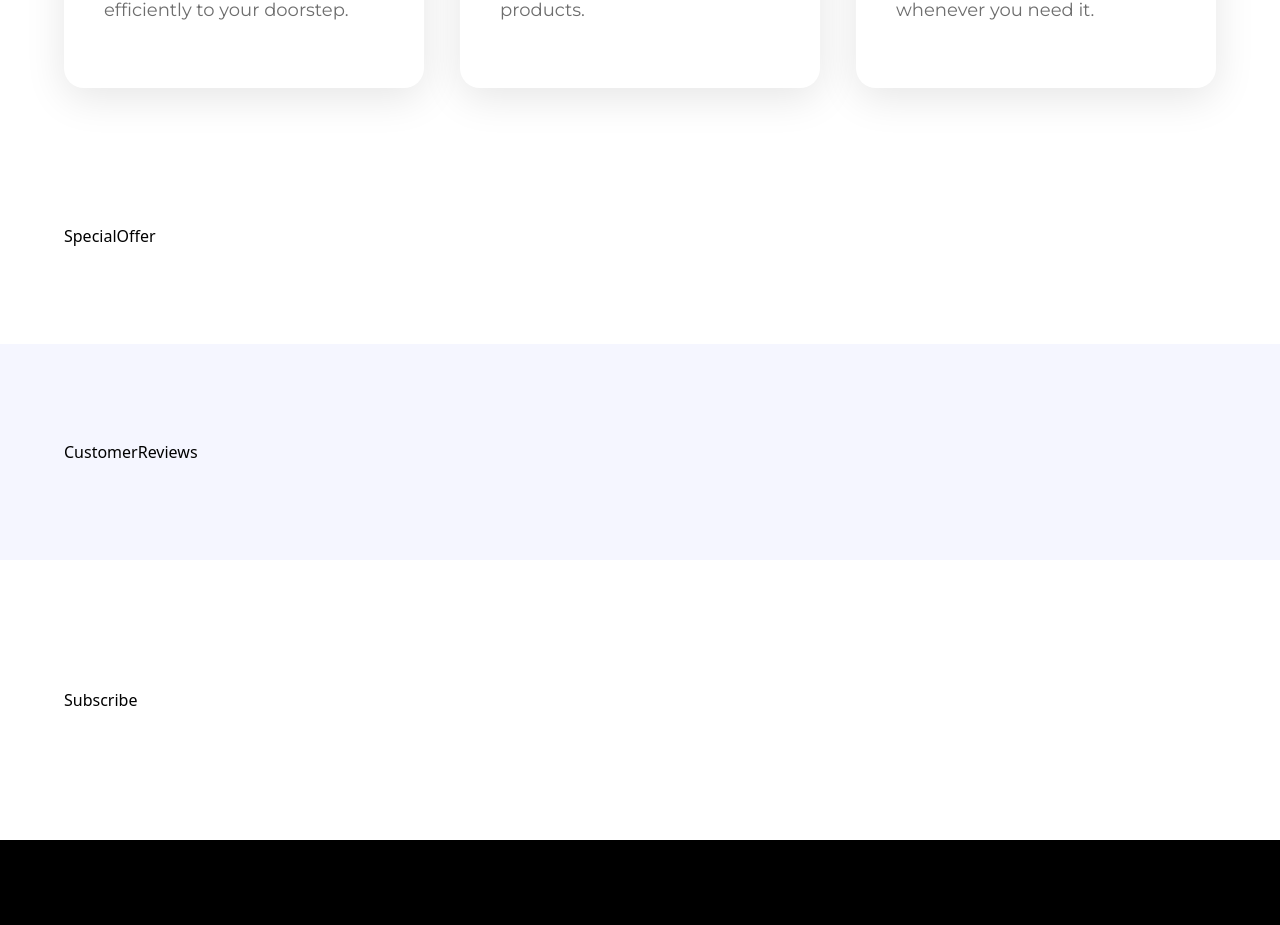
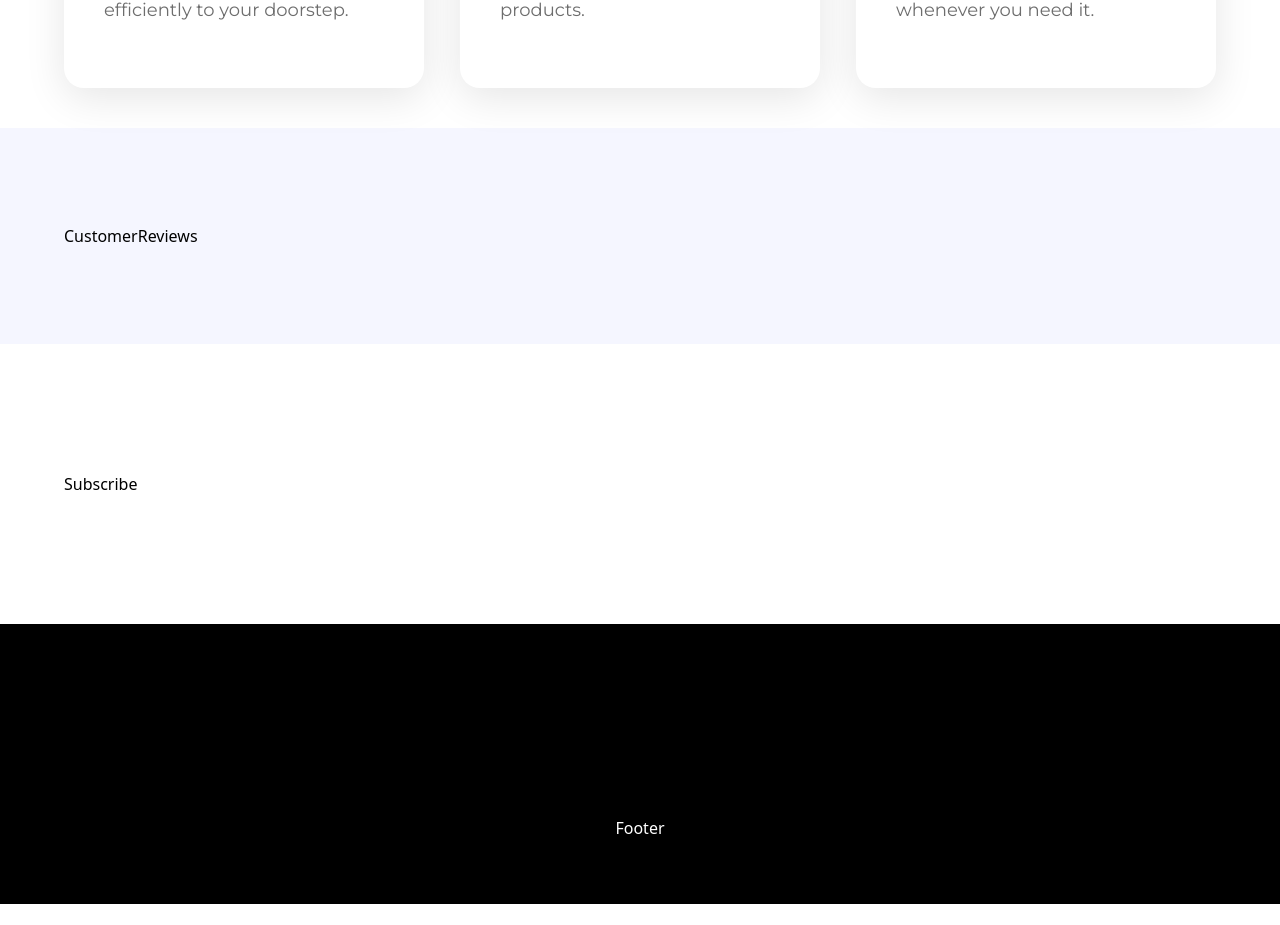
Before and after one commit to Charzy-1/Charzy-solar-world, a React (Vite) app: page / in a window 1280 px wide. Shown: the part 4420-5345 px from the top of the page. After the commit the page ends 5324 px from the top, so only its background shows below. Built offline with nearby package versions, Linux system fonts and the light colour scheme; a web font is replaced by a local one.

Commit message:
removed the special offer section

```diff
--- a/src/App.jsx
+++ b/src/App.jsx
@@ -1,4 +1,4 @@
-import { CustomerReviews, PopularProducts, Services, SpecialOffer, Subscribe, SuperQuality, Footer } from "./sections";
+import { CustomerReviews, PopularProducts, Services, Subscribe, SuperQuality, Footer } from "./sections";
 import Hero from './sections/Hero';
 import Nav from "./Components/Nav";
 
@@ -18,9 +18,6 @@ const App = () => {
       <section className='padding-x py-10'>
         <Services />
       </section>
-      <section className='padding'>
-        <SpecialOffer />
-      </section>
       <section className='bg-pale-blue padding'>
         <CustomerReviews />
       </section>
--- a/src/sections/SpecialOffer.jsx
+++ /dev/null
@@ -1,7 +0,0 @@
-const SpecialOffer = () => {
-  return (
-    <div>SpecialOffer</div>
-  )
-}
-
-export default SpecialOffer
--- a/src/sections/index.js
+++ b/src/sections/index.js
@@ -3,7 +3,6 @@ import PopularProducts from './PopularProducts';
 import CustomerReviews from './CustomerReviews';
 import Footer from './Footer';
 import Services from './Services';
-import SpecialOffer from './SpecialOffer';
 import Subscribe from './Subscribe';
 import SuperQuality from './SuperQuality';
 
@@ -13,7 +12,6 @@ export {
     CustomerReviews,
     Footer,
     Services,
-    SpecialOffer,
     Subscribe,
     SuperQuality
 }
```
